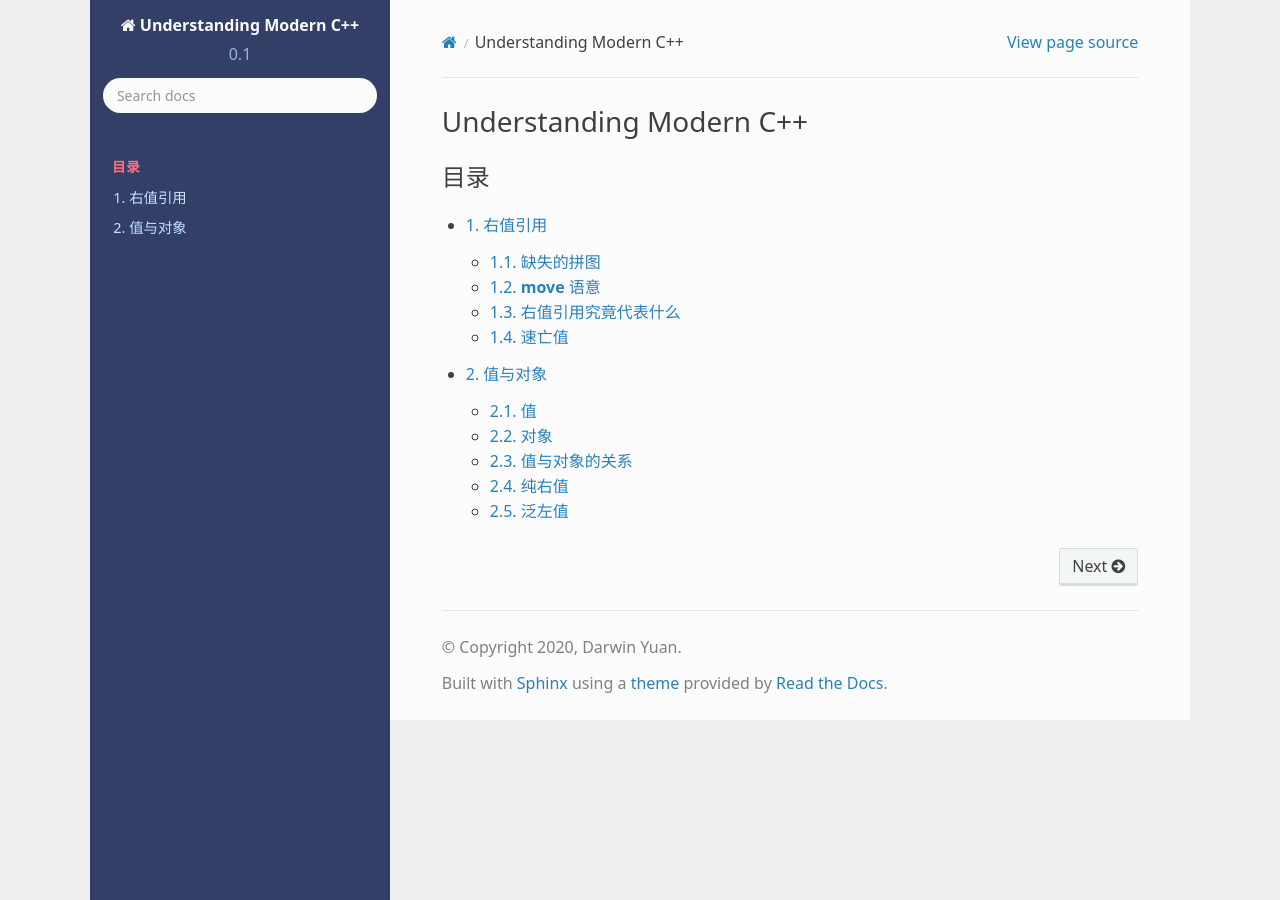
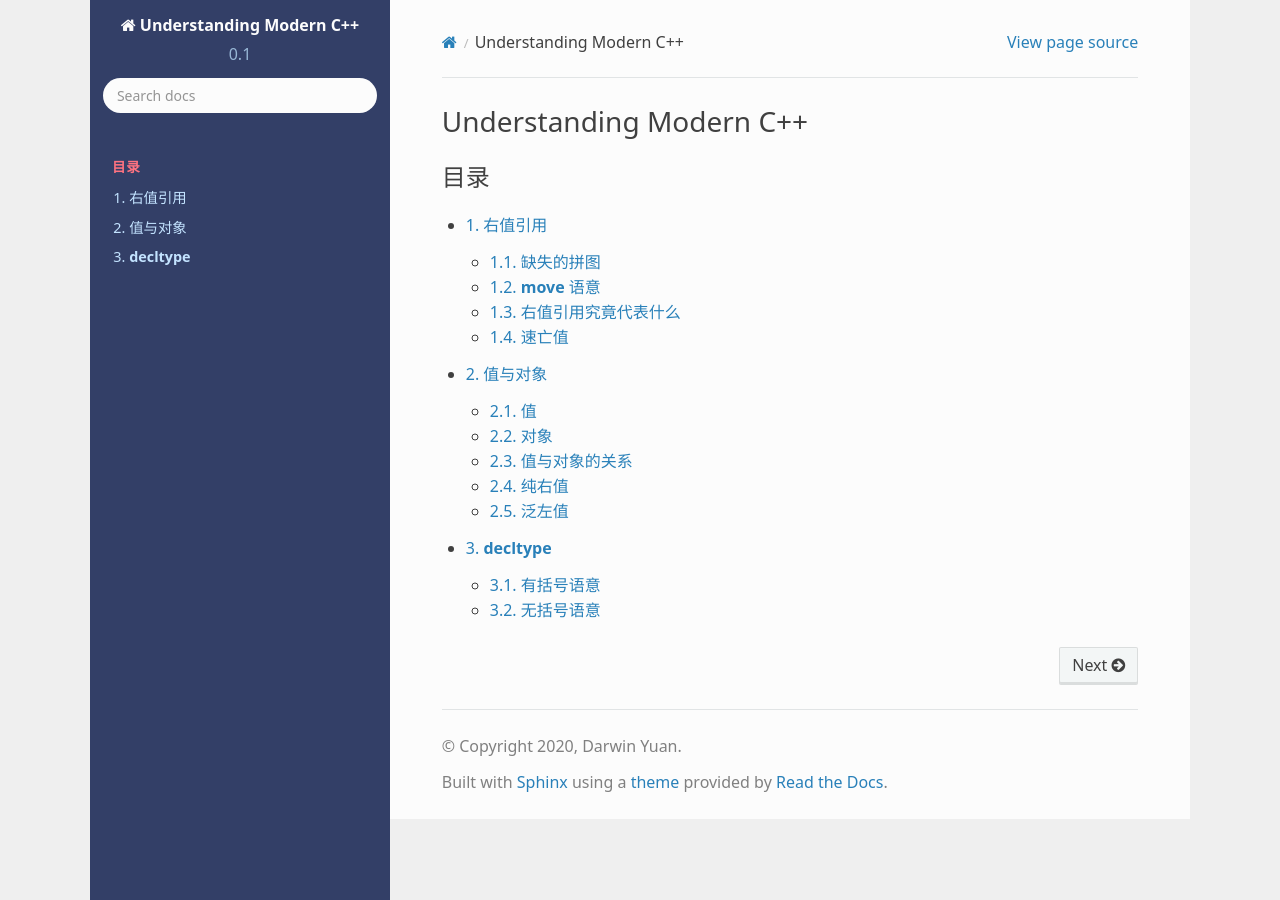
Before and after one commit to godsme/understand_modern_cpp, a Sphinx documentation site: the page built from docs/source/index.rst, in a window 1280 px wide. Built offline with Sphinx 7.4.7 and the Read the Docs theme 2.0.0, drawn with Linux system fonts in a browser that asks for light colours; formulas are drawn with MathJax 3; some of the changed lines change nothing that is shown.

Commit message:
added decltype

```diff
--- /dev/null
+++ b/docs/source/decltype.rst
@@ -0,0 +1,133 @@
+
+**decltype**
+======================
+
+``decltype`` 是 `C++11` 加入的一个重要特性。 它允许求一切合法表达式的类型。从而，让从类型到值，从值到类型形成了一个闭环，
+极大的扩展了泛型编程的能力。
+
+但 ``decltype`` 的规则，初看起来，很是让人困惑。但如果真的理解了背后的机制，其实非常容易理解。
+
+``decltype`` 有两种表达方法：
+
+1. 有括号：``decltype((expr))``
+2. 无括号：``decltype(expr)``
+
+
+有括号语意
+-----------------
+
+有括号的表达方法，语意是简单而统一的：它站在表达式类别的角度求类型。
+
+1. 如果表达式属于 **纯右值** ，结果必然是 **非引用** 类型；
+2. 如果表达式属于 **泛左值** ，结果必然是 **引用** 类型；
+
+   - 如果表达式属于 **左值** ，结果必然是 **左值引用** ；
+   - 如果表达式属于 **速亡值** ，结果必然是 **右值引用** ；
+
+比如：
+
+.. code-block:: c++
+   struct Foo { int a; };
+   const Foo f_v();
+   Foo& f_ref();
+   Foo&& f_r();
+   using Func = Foo& ();
+   using Array = char[2];
+
+   int a = 0;
+   const int b = 1;
+   const Foo foo = {10};
+   char c[2] = {1, 2};
+   int* p = &a;
+   const Foo* pFoo = &foo;
+
+   enum class E { OK, FAIL };
+
+   // 左值
+   decltype((a))       v1;   // int&
+   decltype((foo))     v2;   // const Foo&
+   decltype((foo.a))   v3;   // const int&
+   decltype((f_ref())) v4;   // Foo&
+   decltype((f_r))     v5;   // Foo&& (&)()
+   decltype((c))       v6;   // char (&)[2]
+   decltype((a += 10)) v7;   // int&
+   decltype((++a))     v8;   // int&
+   decltype((c[1]))    v9;   // char&
+   decltype((*p))      v10;  // int&
+   decltype((p))       v11;  // int*&
+   decltype((pFoo))    v12;  // const Foo*&
+   decltype((pFoo->a)) v13;  // const int&
+   decltype((Foo::a))  v14;  // int&
+   decltype((a > 0 ? a : b))              v;  // int&
+   decltype((static_cast<Func&&>(f_ref))) f;  // Foo& (&)()
+
+   // 纯右值
+   decltype((1+2))         v1;   // int
+   decltype((Foo{10}))     v2;   // Foo
+   decltype((f_v()))       v3;   // const Foo
+   decltype((Array{0, 1})) v4;   // char[2]
+   decltype((a++))         v5;   // int
+   decltype((&b))          v6;   // const int*
+   decltype((OK))          v7;   // E
+   decltype((a > 0 ? 10 : Foo{0}.a)) v;  // int
+
+   // 速亡值
+   decltype((Foo{10}.a))    v1;  // int&&
+   decltype((f_r()))        v2;  // Foo&&
+   decltype((Array{}[0]))   v3;  // char&&
+   decltype((std::move(a))) v4;  // int&&
+   decltype((a > 0 ? Foo{1}.a : Foo{0}.a)) v;  // int&&
+
+
+无括号语意
+-----------------
+
+无括号的情况下，除了一种例外，其它情况下，都与有括号场景一致。
+
+这个例外就是对于变量（包括常量）名字的直接求类型。这种情况，会返回变量被定义时的类型。
+
+
+.. code-block:: c++
+   struct Foo { int a; };
+   const Foo f_v();
+   Foo& f_ref();
+   Foo&& f_r();
+   using Func = Foo& ();
+   using Array = char[2];
+
+   int a = 0;
+   const int b = 1;
+   const Foo foo = {10};
+   Foo&& rref = Foo{1};
+   const Foo& ref = foo;
+   char c[2] = {1, 2};
+   int* p = &a;
+   const Foo* pFoo = &foo;
+
+   decltype(a)        v1;   // int
+   decltype(b)        v2;   // const int
+   decltype(foo)      v3;   // const Foo
+   decltype(ref)      v4;   // const Foo&
+   decltype(rref)     v5;   // Foo&&
+   decltype(c)        v6;   // char[2]
+   decltype(p)        v7;   // int*
+   decltype(foo.a)    v8;   // int
+   decltype(ref.a)    v9;   // int
+   decltype(rref.a)   v10;  // int
+   decltype(pFoo)     v11;  // const Foo*
+   decltype(pFoo->a)  v12;  // int
+   decltype(Foo{1).a) v13;  // int
+   decltype(Foo::a)   v14;  // int
+
+从例子中不难看出，对于所有的变量访问，无论直接还是间接，
+由于每个变量在定义时都有自己的类型，因而求类型的结果就是这些变量被定义时的类型。
+
+所以，之所以会出现有括号，无括号两种用法，正是因为每一个被定义的变量，都面临着两种需求：
+
+1. 它们被定义时的类型
+2. 整体做为一个表达式的类型（一定是泛左值）
+
+前者是不关心表达式的，比如 ``decltype(Foo{1}.a)`` ，它只关心 ``a`` 被定义时的类型，
+而不关心整个表达式本身是一个 ``xvalue`` ，因而必然应该是一种右值引用类型。
+
+正是对于变量有这两种需求的存在，而其它表达式没有这样的问题，所以，才专门为变量定义了两种求类型的方法。而对于其它表达式则两种方式无差别。
--- a/docs/source/index.rst
+++ b/docs/source/index.rst
@@ -9,3 +9,4 @@
 
    rvalue-ref
    value-category
+   decltype
```
